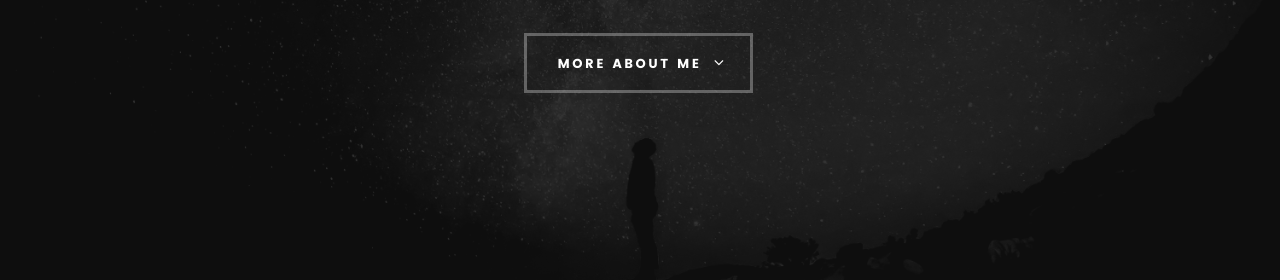
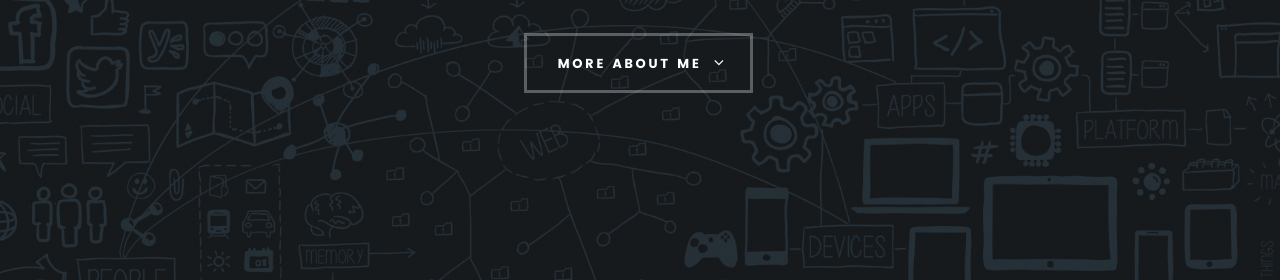
Before and after one commit to vinay-valurouthu/Portfolio, a plain HTML site: page index.html in a window 1280 px wide. Shown: the part 406-686 px from the top of the page. Drawn offline with Linux system fonts and the light colour scheme; files whose address does not match are found by name.

Commit message:
updated background image

```diff
--- a/css/main.css
+++ b/css/main.css
@@ -1294,7 +1294,7 @@ header .logo a {
  * -------------------------------------------------------------------
  */
 #intro {
-	background: #151515 url(../images/intro-bg.jpg) no-repeat center bottom;
+	background: #151515 url(../images/intro_bg.png) no-repeat center bottom;
 	-webkit-background-size: cover;
 	-moz-background-size: cover;
 	background-size: cover;
@@ -1313,7 +1313,7 @@ header .logo a {
 	width: 100%;
 	height: 100%;
 	background: #111111;
-	opacity: .85;
+	opacity: .75;
 }
 
 .intro-content {
```
